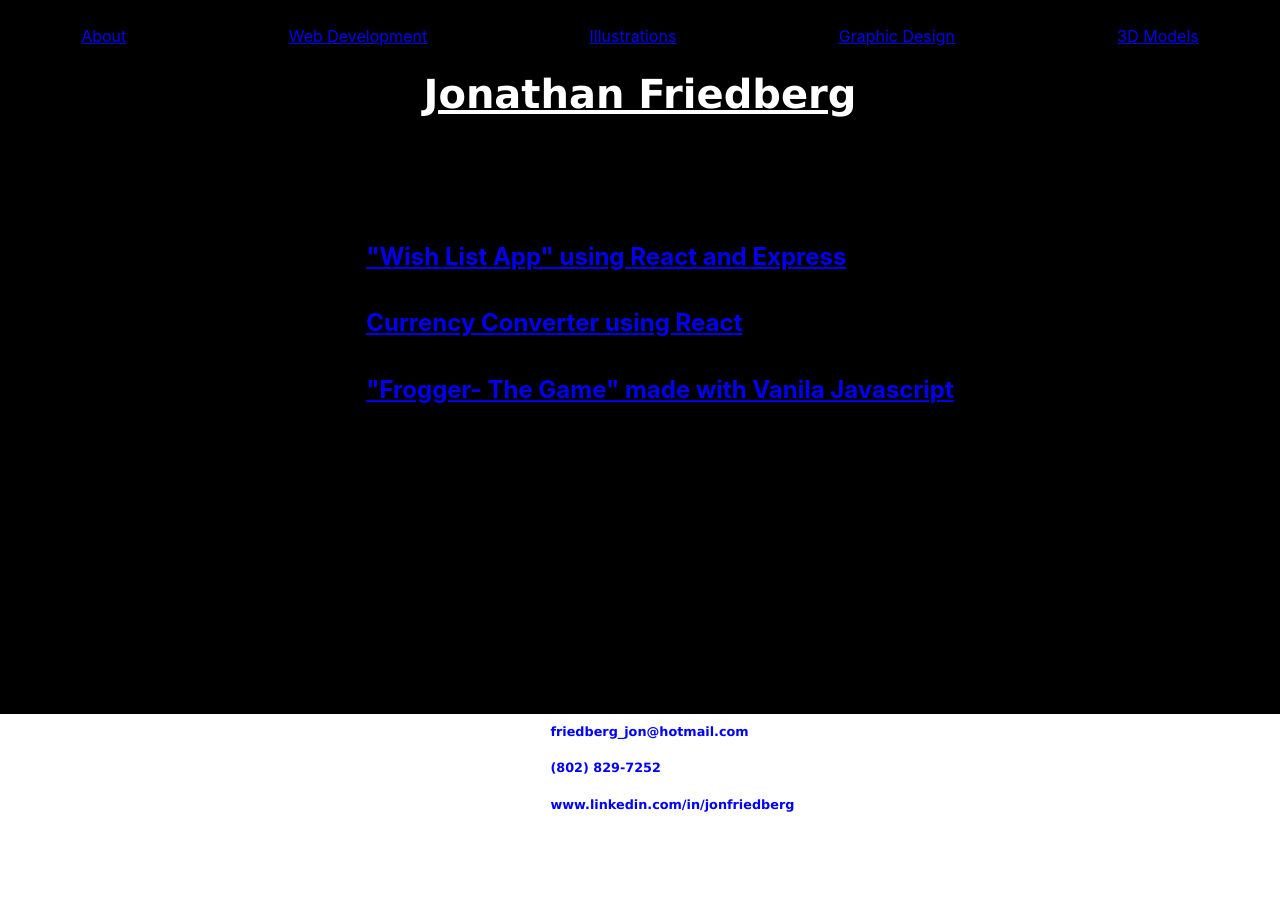
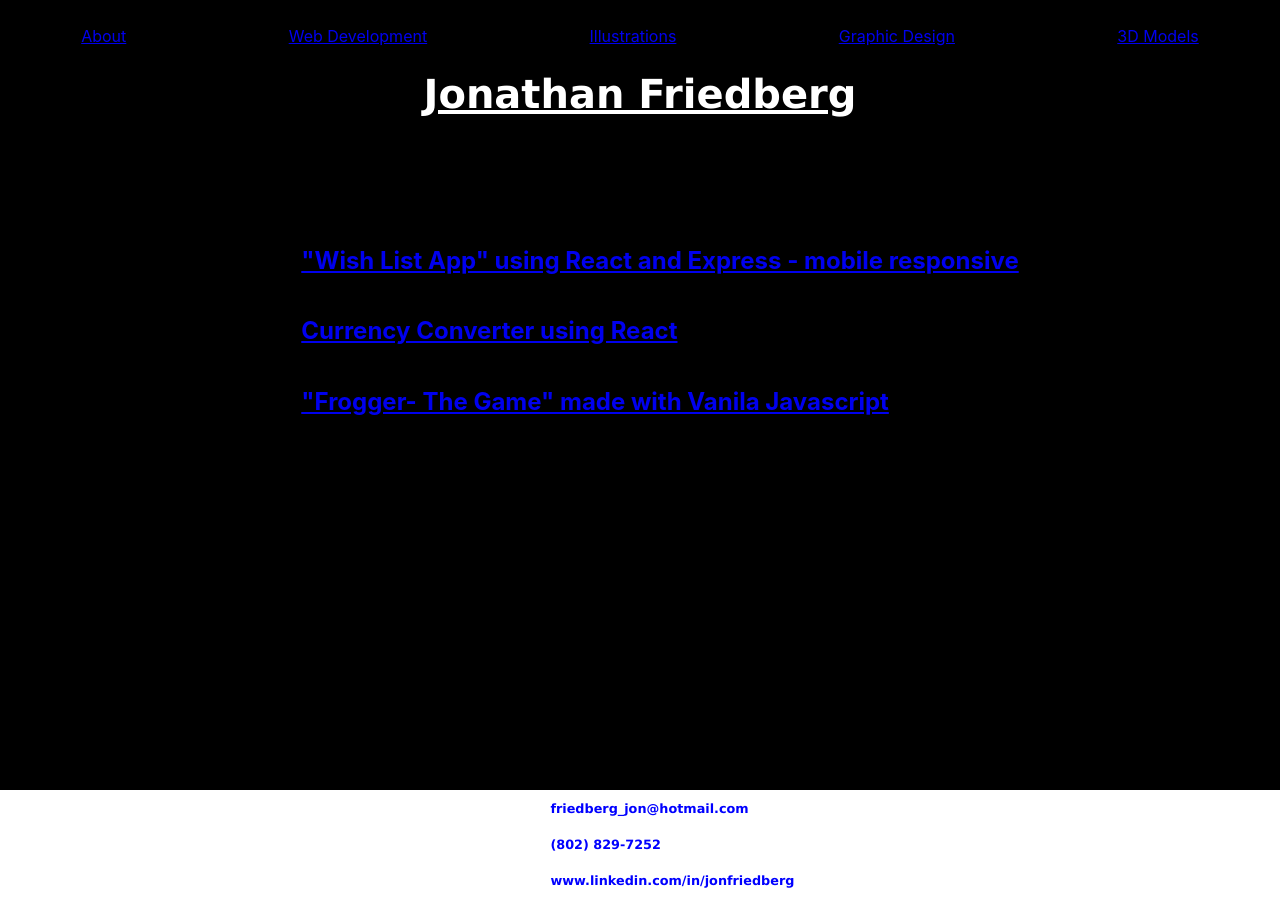
Before and after one commit to jonfriedberg123/home, a React (Create React App) app: page /web_development in a window 1280 px wide. Before the commit the page ends 822 px from the top, so only its background shows below. Built offline with nearby package versions, Linux system fonts and the light colour scheme.

Commit message:
webdev link tag

```diff
--- a/src/Components/webDevelopment.js
+++ b/src/Components/webDevelopment.js
@@ -11,7 +11,7 @@ function webDevelopment() {
   <br></br>
       <ul>
      <div className="LinkOne">
-     <li><a target="_blank" href="https://giftme-hjm.herokuapp.com/">"Wish List App" using React and Express</a>
+     <li><a target="_blank" href="https://giftme-hjm.herokuapp.com/">"Wish List App" using React and Express - mobile responsive</a>
      </li>
      </div>
   <br></br>
```
